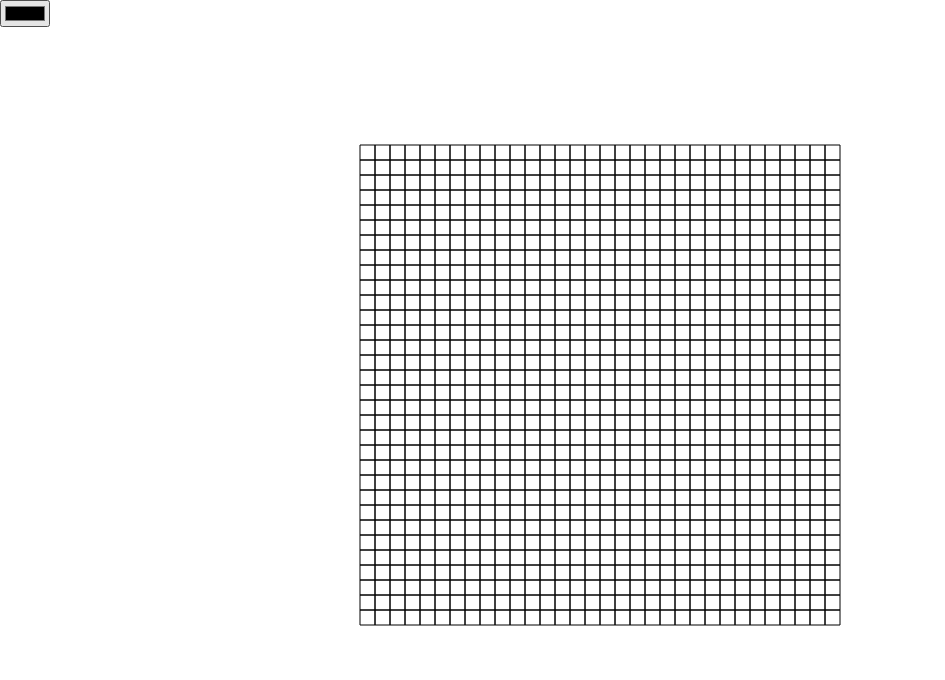
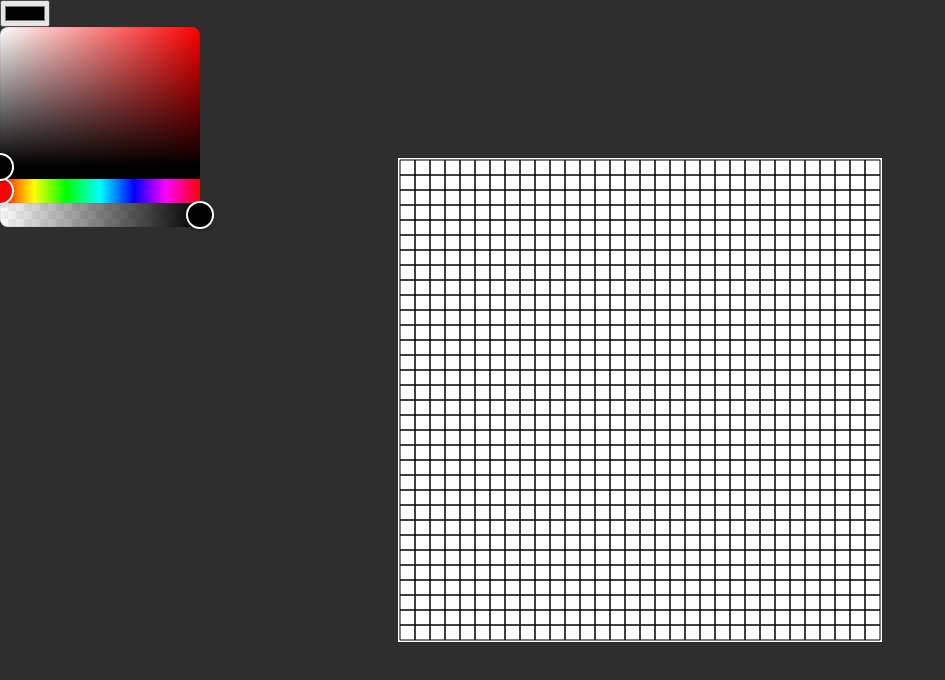
Before and after one commit to Pedso18/superPaint, a React (Create React App) app: page / in a window 1280 px wide. Shown: the top 680 px of the page, without its empty margins (0-945 px from the left). Built offline with nearby package versions, Linux system fonts and the light colour scheme.

Commit message:
fixed more bugs and painting improved

```diff
--- a/package.json
+++ b/package.json
@@ -7,6 +7,7 @@
     "@testing-library/react": "^13.3.0",
     "@testing-library/user-event": "^13.5.0",
     "react": "^18.2.0",
+    "react-colorful": "^5.5.1",
     "react-dom": "^18.2.0",
     "react-scripts": "5.0.1",
     "web-vitals": "^2.1.4"
--- a/src/App.css
+++ b/src/App.css
@@ -1,6 +1,12 @@
+html {
+	overflow: hidden;
+	background-color: rgb(46, 46, 46);
+}
+
 .canvas {
 	position: absolute;
 	left: 50%;
 	top: 50%;
 	transform: translate(-50%, -50%);
+	background-color: white;
 }
--- a/src/App.jsx
+++ b/src/App.jsx
@@ -1,6 +1,7 @@
 import { useState, useRef, useEffect } from "react";
 import Canvas from "./canvas";
 import "./App.css";
+import { RgbaColorPicker } from "react-colorful";
 
 function App() {
 	const [pixelGrid, setPixelGrid] = useState([]);
@@ -8,7 +9,7 @@ function App() {
 	const [showGrid, setShowGrid] = useState(true);
 	const isMousePressed = useRef(false);
 	const colorInput = useRef();
-	const selectedColor = useRef("#000");
+	const selectedColor = useRef({ r: 255, g: 255, b: 255, a: 1 });
 
 	useEffect(() => {
 		colorInput.current.addEventListener("input", () => {
@@ -22,11 +23,9 @@ function App() {
 			tabIndex={0}
 			className='App'
 			onMouseDown={() => {
-				console.log("pressed = true");
 				isMousePressed.current = true;
 			}}
 			onMouseUp={() => {
-				console.log("pressed = false");
 				isMousePressed.current = false;
 			}}
 			onKeyUp={e => {
@@ -42,6 +41,12 @@ function App() {
 				selectedColor={selectedColor}
 			/>
 			<input ref={colorInput} type='color' />
+			<RgbaColorPicker
+				onChange={e => {
+					console.log(e);
+					selectedColor.current = e;
+				}}
+			/>
 		</div>
 	);
 }
--- a/src/canvas.jsx
+++ b/src/canvas.jsx
@@ -1,3 +1,4 @@
+import React from "react";
 import { useState, useEffect, useRef } from "react";
 
 export default function Canvas(props) {
@@ -31,64 +32,12 @@ export default function Canvas(props) {
 
 		let newGrid = [];
 
-		canvas.onmousemove = function (e) {
-			const target = e.target;
-
-			// Get the bounding rectangle of target
-			const rect = target.getBoundingClientRect();
-
-			// Mouse position
-			const x = e.clientX - rect.left - pixelSize;
-			const y = e.clientY - rect.top - pixelSize;
-
-			ctx.fillStyle = "white";
-			fastFillRect(0, 0, canvas.width, canvas.height);
-			ctx.fillStyle = "black";
-
-			console.log("show grid is", props.showGrid);
-
-			for (let i = 0; i < gridSize[1]; i++) {
-				newGrid[i] = [];
-				for (let a = 0; a < gridSize[0]; a++) {
-					if (
-						x > pixelSize * (a - 1) &&
-						x < pixelSize * a &&
-						y > pixelSize * (i - 1) &&
-						y < pixelSize * i
-					) {
-						if (props.showGrid === true) {
-							fastStrokeRect(
-								pixelSize * a - 1 + 2,
-								pixelSize * i - 1 + 2,
-								pixelSize + 2,
-								pixelSize + 2
-							);
-						} else {
-							fastFillRect(
-								pixelSize * a - 1 + 2,
-								pixelSize * i - 1 + 2,
-								pixelSize + 2,
-								pixelSize + 2
-							);
-							console.log("no grid");
-						}
-					} else {
-						if (props.showGrid === true) {
-							fastStrokeRect(pixelSize * a + 2, pixelSize * i + 2, pixelSize, pixelSize);
-						} else {
-							console.log("no grid");
-
-							fastFillRect(pixelSize * a + 2, pixelSize * i + 2, pixelSize, pixelSize);
-						}
-					}
-				}
-			}
-		};
+		canvas.onmousemove = e => handleMouseMove(e);
 
 		for (let i = 0; i < gridSize[1]; i++) {
 			newGrid[i] = [];
 			for (let a = 0; a < gridSize[0]; a++) {
-				newGrid[i][a] = { color: "#fff" };
+				newGrid[i][a] = { color: { r: 255, g: 255, b: 255, a: 1 } };
 				fastStrokeRect(pixelSize * a + 2, pixelSize * i + 2, pixelSize, pixelSize);
 			}
 		}
@@ -111,95 +60,14 @@ export default function Canvas(props) {
 			pixelSize -= 1;
 		}
 
-		canvas.width += 4;
-		canvas.height += 4;
+		canvas.width = pixelSize * gridSize[0] + 4;
+		canvas.height = pixelSize * gridSize[1] + 4;
 
 		const ctx = canvas.getContext("2d");
 		ctx.imageSmoothingEnabled = false;
 		ctx.fillStyle = "black";
 
-		canvas.onmousemove = function (e) {
-			const target = e.target;
-
-			// Get the bounding rectangle of target
-			const rect = target.getBoundingClientRect();
-
-			// Mouse position
-			const x = e.clientX - rect.left - pixelSize;
-			const y = e.clientY - rect.top - pixelSize;
-
-			console.log(
-				(x + pixelSize) / pixelSize - (((x + pixelSize) / pixelSize) % 1),
-				(y + pixelSize) / pixelSize - (((y + pixelSize) / pixelSize) % 1)
-			);
-
-			let arrX = (x + pixelSize) / pixelSize - (((x + pixelSize) / pixelSize) % 1);
-			let arrY = (y + pixelSize) / pixelSize - (((y + pixelSize) / pixelSize) % 1);
-
-			ctx.fillStyle = "white";
-			fastFillRect(arrX * pixelSize, arrY * pixelSize, pixelSize * 3, pixelSize * 3);
-
-			ctx.stokeStyle = "black";
-			fastStrokeRect(2, 2, pixelSize * gridSize[0], pixelSize * gridSize[1]);
-
-			for (let a = arrX - 2; a < arrX + 3; a++) {
-				for (let i = arrY - 2; i < arrY + 3; i++) {
-					if (pixelGrid[i] && pixelGrid[i][a]) {
-						ctx.fillStyle = pixelGrid[i][a].color;
-
-						if (
-							x > pixelSize * (a - 1) &&
-							x < pixelSize * a &&
-							y > pixelSize * (i - 1) &&
-							y < pixelSize * i
-						) {
-							if (isMousePressed.current) {
-								console.log(props.selectedColor.current);
-								pixelGrid[i][a].color = props.selectedColor.current;
-							}
-
-							if (props.showGrid === true) {
-								if (ctx.fillStyle != "#fff") {
-									fastFillRect(
-										pixelSize * a - 1 + 2,
-										pixelSize * i - 1 + 2,
-										pixelSize + 2,
-										pixelSize + 2
-									);
-								}
-								fastStrokeRect(
-									pixelSize * a - 1 + 2,
-									pixelSize * i - 1 + 2,
-									pixelSize + 2,
-									pixelSize + 2
-								);
-							} else {
-								if (ctx.fillStyle != "#fff") {
-									fastFillRect(
-										pixelSize * a - 1 + 2,
-										pixelSize * i - 1 + 2,
-										pixelSize + 2,
-										pixelSize + 2
-									);
-								}
-							}
-						} else {
-							if (props.showGrid === true) {
-								if (ctx.fillStyle != "#fff") {
-									fastFillRect(pixelSize * a + 2, pixelSize * i + 2, pixelSize, pixelSize);
-								}
-
-								fastStrokeRect(pixelSize * a + 2, pixelSize * i + 2, pixelSize, pixelSize);
-							} else {
-								if (ctx.fillStyle != "#fff") {
-									fastFillRect(pixelSize * a + 2, pixelSize * i + 2, pixelSize, pixelSize);
-								}
-							}
-						}
-					}
-				}
-			}
-		};
+		canvas.onmousemove = e => handleMouseMove(e, pixelSize, ctx);
 
 		for (let i = 0; i < gridSize[1]; i++) {
 			for (let a = 0; a < gridSize[0]; a++) {
@@ -228,14 +96,19 @@ export default function Canvas(props) {
 		for (let i = 0; i < gridSize[1]; i++) {
 			for (let a = 0; a < gridSize[0]; a++) {
 				if (pixelGrid[i] && pixelGrid[i][a]) {
-					ctx.fillStyle = pixelGrid[i][a].color;
-				}
-				if (props.showGrid === true) {
-					fastFillRect(pixelSize * a + 2, pixelSize * i + 2, pixelSize, pixelSize);
-					fastStrokeRect(pixelSize * a + 2, pixelSize * i + 2, pixelSize, pixelSize);
-				} else {
-					console.log("no grid");
-					fastFillRect(pixelSize * a + 2, pixelSize * i + 2, pixelSize, pixelSize);
+					let pixelColor = pixelGrid[i][a].color;
+					ctx.fillStyle = rgbaToHex(
+						pixelColor.r,
+						pixelColor.g,
+						pixelColor.b,
+						pixelColor.a
+					);
+					if (props.showGrid === true) {
+						fastFillRect(pixelSize * a + 2, pixelSize * i + 2, pixelSize, pixelSize);
+						fastStrokeRect(pixelSize * a + 2, pixelSize * i + 2, pixelSize, pixelSize);
+					} else {
+						fastFillRect(pixelSize * a + 2, pixelSize * i + 2, pixelSize, pixelSize);
+					}
 				}
 			}
 		}
@@ -243,8 +116,93 @@ export default function Canvas(props) {
 
 	return <canvas className='canvas' ref={canvasRef}></canvas>;
 
+	function handleMouseMove(e, pixelSize, ctx) {
+		const target = e.target;
+
+		// Get the bounding rectangle of target
+		const rect = target.getBoundingClientRect();
+
+		// Mouse position
+		const x = e.clientX - rect.left - pixelSize;
+		const y = e.clientY - rect.top - pixelSize;
+
+		let arrX = (x + pixelSize) / pixelSize - (((x + pixelSize) / pixelSize) % 1);
+		let arrY = (y + pixelSize) / pixelSize - (((y + pixelSize) / pixelSize) % 1);
+
+		ctx.fillStyle = "white";
+		fastFillRect(
+			(arrX - 2) * pixelSize + 2,
+			(arrY - 2) * pixelSize + 2,
+			pixelSize * 5,
+			pixelSize * 5
+		);
+
+		ctx.stokeStyle = "black";
+		fastStrokeRect(2, 2, pixelSize * gridSize[0], pixelSize * gridSize[1]);
+
+		for (let a = arrX - 2; a < arrX + 3; a++) {
+			for (let i = arrY - 2; i < arrY + 3; i++) {
+				if (pixelGrid[i] && pixelGrid[i][a]) {
+					let pixelColor = pixelGrid[i][a].color;
+					ctx.fillStyle = rgbaToHex(
+						pixelColor.r,
+						pixelColor.g,
+						pixelColor.b,
+						pixelColor.a
+					);
+
+					if (
+						x > pixelSize * (a - 1) &&
+						x < pixelSize * a &&
+						y > pixelSize * (i - 1) &&
+						y < pixelSize * i
+					) {
+						if (isMousePressed.current) {
+							let currentColor = props.selectedColor.current;
+							pixelGrid[i][a].color = {
+								r: currentColor.r,
+								g: currentColor.g,
+								b: currentColor.b,
+								a: currentColor.a,
+							};
+						}
+
+						if (props.showGrid === true) {
+							fastFillRect(
+								pixelSize * a - 1 + 2,
+								pixelSize * i - 1 + 2,
+								pixelSize + 2,
+								pixelSize + 2
+							);
+							fastStrokeRect(
+								pixelSize * a - 1 + 2,
+								pixelSize * i - 1 + 2,
+								pixelSize + 2,
+								pixelSize + 2
+							);
+						} else {
+							fastFillRect(
+								pixelSize * a - 1 + 2,
+								pixelSize * i - 1 + 2,
+								pixelSize + 2,
+								pixelSize + 2
+							);
+						}
+					} else {
+						if (props.showGrid === true) {
+							fastFillRect(pixelSize * a + 2, pixelSize * i + 2, pixelSize, pixelSize);
+							fastStrokeRect(pixelSize * a + 2, pixelSize * i + 2, pixelSize, pixelSize);
+						} else {
+							fastFillRect(pixelSize * a + 2, pixelSize * i + 2, pixelSize, pixelSize);
+						}
+					}
+				}
+			}
+		}
+	}
+
 	function fastStrokeRect(x, y, width, height) {
-		const canvas = canvasRef?.current;
+		const canvas = canvasRef ? canvasRef.current : undefined;
 		const ctx = canvas.getContext("2d");
 		ctx.beginPath();
 		ctx.rect(x, y, width, height);
@@ -252,11 +210,25 @@ export default function Canvas(props) {
 		ctx.closePath();
 	}
 	function fastFillRect(x, y, width, height) {
-		const canvas = canvasRef?.current;
+		const canvas = canvasRef ? canvasRef.current : undefined;
 		const ctx = canvas.getContext("2d");
 		ctx.beginPath();
 		ctx.rect(x, y, width, height);
 		ctx.fill();
 		ctx.closePath();
 	}
+
+	function rgbaToHex(r, g, b, a) {
+		r = r.toString(16);
+		g = g.toString(16);
+		b = b.toString(16);
+		a = Math.round(a * 255).toString(16);
+
+		if (r.length == 1) r = "0" + r;
+		if (g.length == 1) g = "0" + g;
+		if (b.length == 1) b = "0" + b;
+		if (a.length == 1) a = "0" + a;
+
+		return "#" + r + g + b + a;
+	}
 }
```
Also changed, not shown: 1 other file (tests, documents, lock files or other folders).
